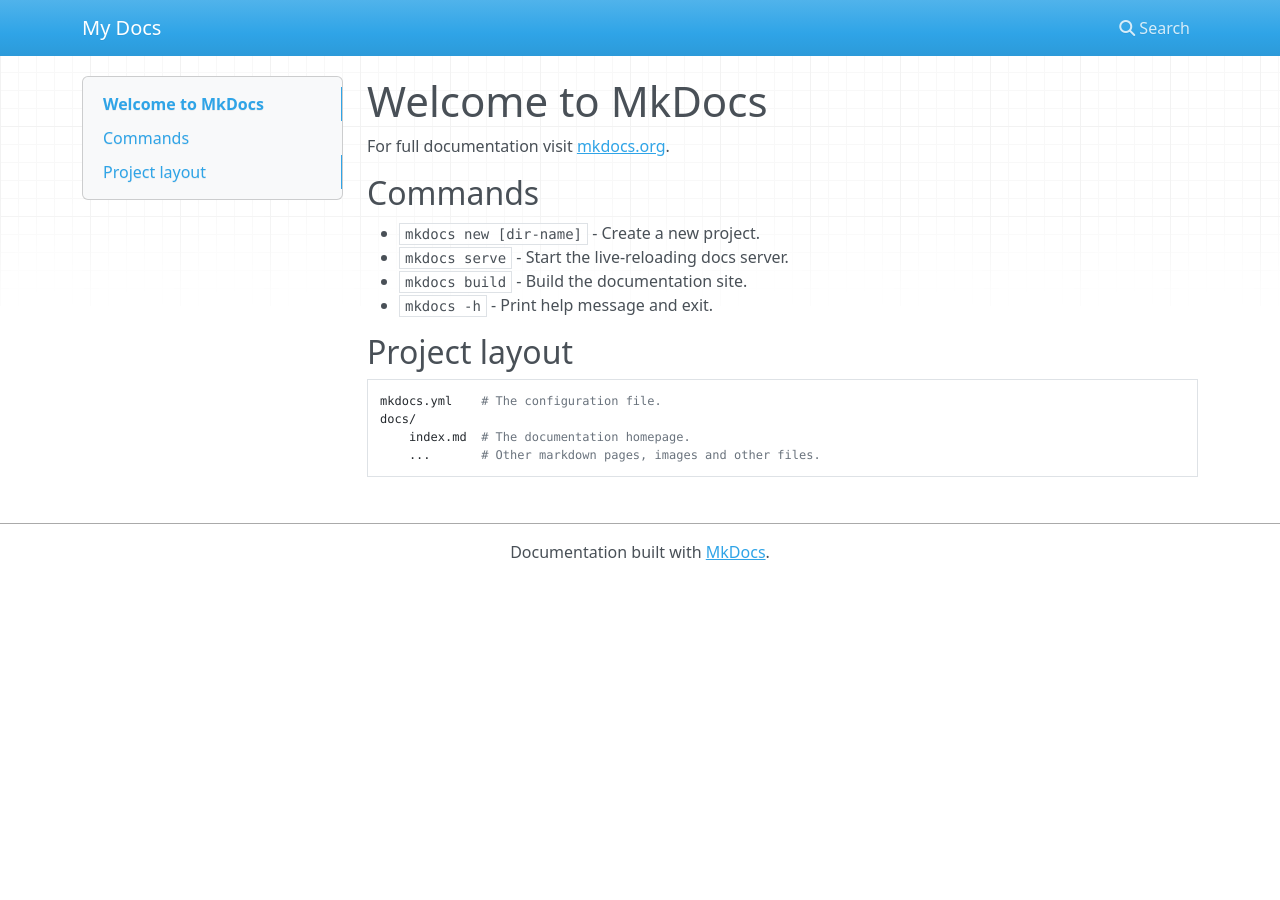
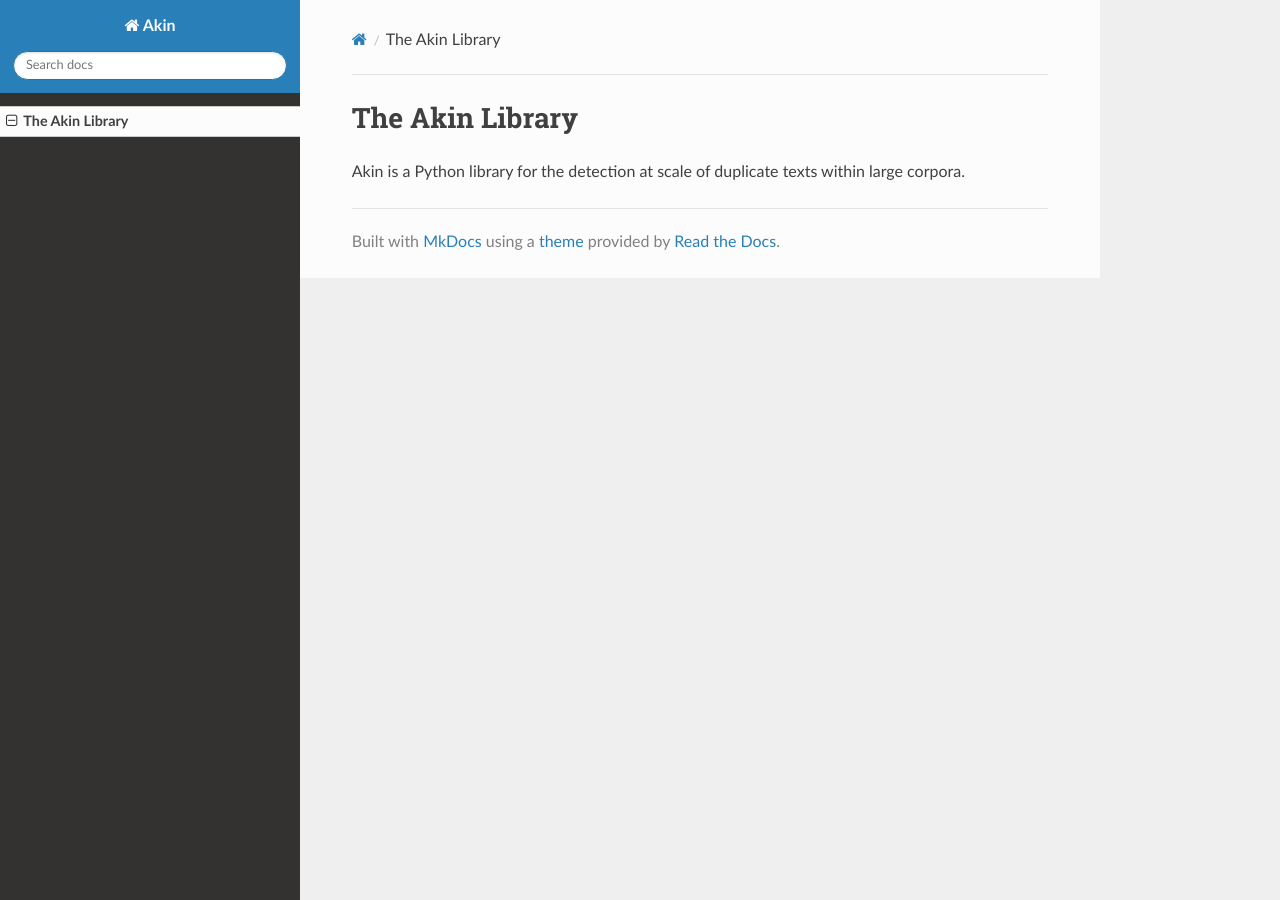
Before and after one commit to justinbt1/Akin, an MkDocs documentation site: the page built from docs/index.md, in a window 1280 px wide. Built offline with MkDocs 1.6.1, drawn with Linux system fonts in a browser that asks for light colours; nearby versions of some CDN libraries.

Commit message:
Added Read the Docs theme

```diff
--- a/docs/index.md
+++ b/docs/index.md
@@ -1,17 +1,3 @@
-# Welcome to MkDocs
+# The Akin Library
 
-For full documentation visit [mkdocs.org](https://www.mkdocs.org).
-
-## Commands
-
-* `mkdocs new [dir-name]` - Create a new project.
-* `mkdocs serve` - Start the live-reloading docs server.
-* `mkdocs build` - Build the documentation site.
-* `mkdocs -h` - Print help message and exit.
-
-## Project layout
-
-    mkdocs.yml    # The configuration file.
-    docs/
-        index.md  # The documentation homepage.
-        ...       # Other markdown pages, images and other files.
+Akin is a Python library for the detection at scale of duplicate texts within large corpora.
--- a/mkdocs.yml
+++ b/mkdocs.yml
@@ -1 +1,2 @@
-site_name: My Docs
+site_name: Akin
+theme: readthedocs
```
